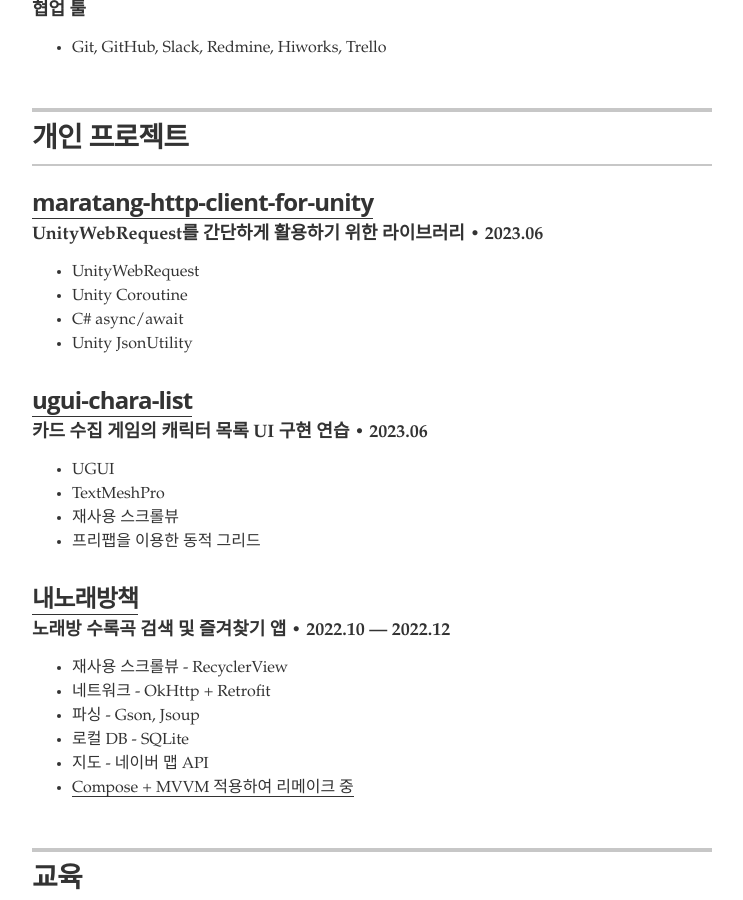
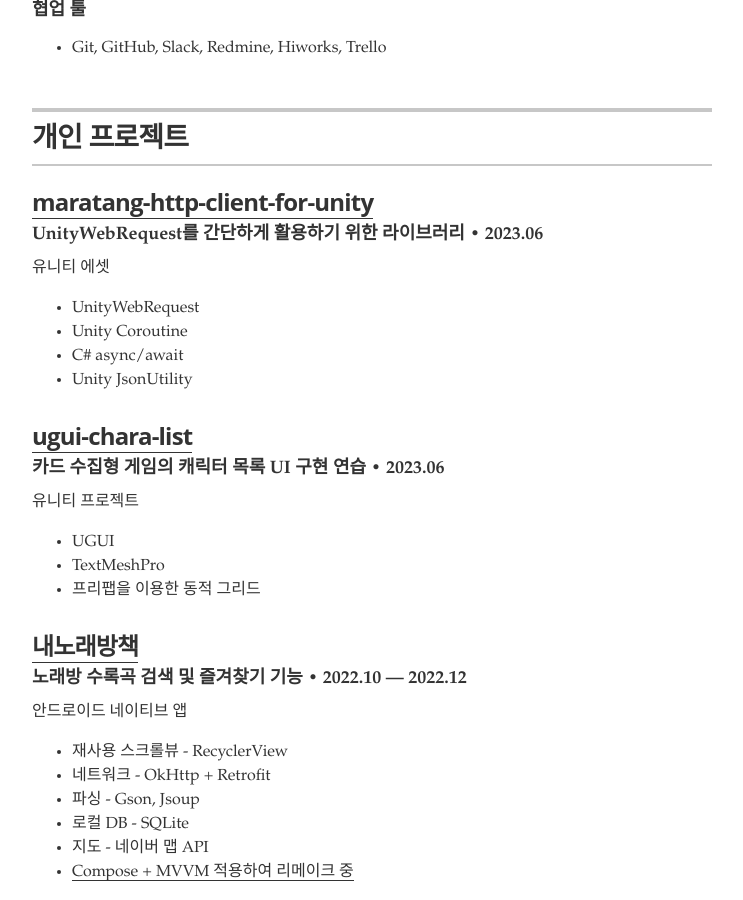
Before and after one commit to maratangsoft/maratangsoft.github.io, a Jekyll site: the page built from index.html, in a window 1280 px wide and 900 px high, scrolled down 1839 px. Shown: the whole window, without its empty margins (268-1011 px from the left). Built offline with Jekyll 4.4.1, drawn with Linux system fonts in a browser that asks for light colours; some web fonts are replaced.

Commit message:
[fix] 재사용스크롤뷰 삭제

```diff
--- a/_data/projects.yml
+++ b/_data/projects.yml
@@ -5,16 +5,16 @@
   role: UnityWebRequest를 간단하게 활용하기 위한 라이브러리
   duration: 2023.06
   url: "https://github.com/maratangsoft/maratang-http-client-for-unity"
-  description: <ul class="resume-item-list"><li>UnityWebRequest</li><li>Unity Coroutine</li><li>C# async/await</li><li>Unity JsonUtility</li></ul>
+  description: 유니티 에셋<br><ul class="resume-item-list"><li>UnityWebRequest</li><li>Unity Coroutine</li><li>C# async/await</li><li>Unity JsonUtility</li></ul>
 
 - project: ugui-chara-list
-  role: 카드 수집 게임의 캐릭터 목록 UI 구현 연습
+  role: 카드 수집형 게임의 캐릭터 목록 UI 구현 연습
   duration: 2023.06
   url: "https://github.com/maratangsoft/ugui-chara-list"
-  description: <ul class="resume-item-list"><li>UGUI</li><li>TextMeshPro</li><li>재사용 스크롤뷰</li><li>프리팹을 이용한 동적 그리드</li></ul>
+  description: 유니티 프로젝트<br><ul class="resume-item-list"><li>UGUI</li><li>TextMeshPro</li><li>프리팹을 이용한 동적 그리드</li></ul>
 
 - project: 내노래방책
-  role: 노래방 수록곡 검색 및 즐겨찾기 앱
+  role: 노래방 수록곡 검색 및 즐겨찾기 기능
   duration: 2022.10 &mdash; 2022.12
   url: "https://github.com/maratangsoft/MyKaraokeBook"
-  description: <ul class="resume-item-list"><li>재사용 스크롤뷰 - RecyclerView</li><li>네트워크 - OkHttp + Retrofit</li><li>파싱 - Gson, Jsoup</li><li>로컬 DB - SQLite</li><li>지도 - 네이버 맵 API</li><li><a href="https://github.com/maratangsoft/my-karaoke-book-compose">Compose + MVVM 적용하여 리메이크 중</a></li></ul>
+  description: 안드로이드 네이티브 앱<br><ul class="resume-item-list"><li>재사용 스크롤뷰 - RecyclerView</li><li>네트워크 - OkHttp + Retrofit</li><li>파싱 - Gson, Jsoup</li><li>로컬 DB - SQLite</li><li>지도 - 네이버 맵 API</li><li><a href="https://github.com/maratangsoft/my-karaoke-book-compose">Compose + MVVM 적용하여 리메이크 중</a></li></ul>
```
